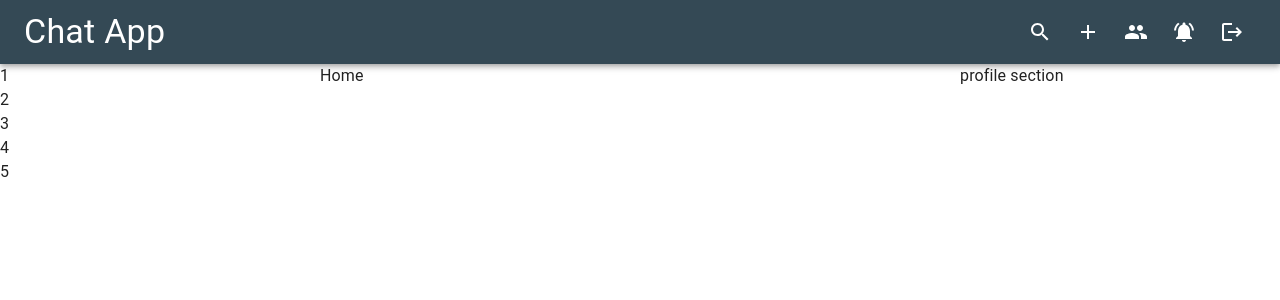
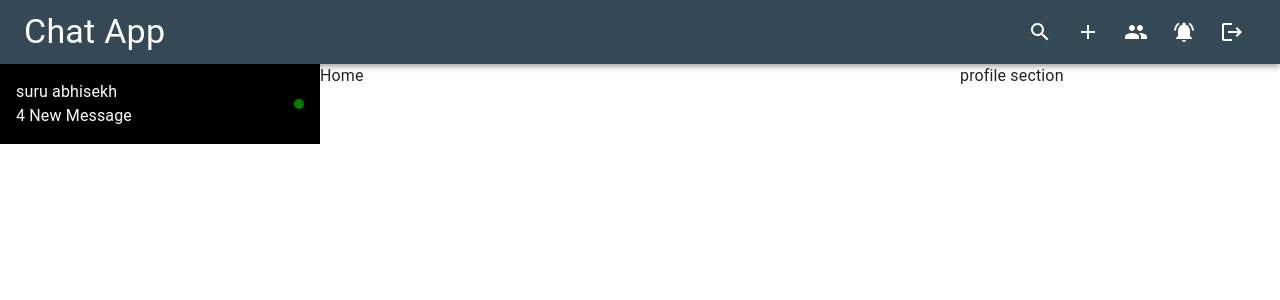
Before and after one commit to Abhisekh8421/ChitChatHub, a React (Vite) app in the folder client/: page / in a window 1280 px wide. Shown: the top 300 px of the page. Built offline with nearby package versions, Linux system fonts and the light colour scheme.

Commit message:
implemented chatItem and Chatlist

```diff
--- /dev/null
+++ b/client/src/components/constants/Sampledata.js
@@ -0,0 +1,9 @@
+export const sampleChats = [
+  {
+    avatar: ["https://picsum.photos/seed/picsum/200/300"],
+    name: "suru abhisekh",
+    _id: "1",
+    groupChat: false,
+    members: ["1", "2"],
+  },
+];
--- a/client/src/components/layout/Applayout.jsx
+++ b/client/src/components/layout/Applayout.jsx
@@ -3,6 +3,7 @@ import Header from "./Header";
 import Title from "../shared/Title";
 import { Grid } from "@mui/material";
 import Chatlist from "../specific/Chatlist";
+import { sampleChats } from "../constants/Sampledata";
 
 const Applayout = () => (Wrappedcomponent) => {
   return (props) => {
@@ -20,7 +21,12 @@ const Applayout = () => (Wrappedcomponent) => {
             }}
             height={"100%"}
           >
-            <Chatlist chats={[1, 2, 3, 4, 5]} />
+            <Chatlist
+              chats={sampleChats}
+              chatId={"1"}
+              newMessagesAlert={[{ chatId: "1", count: 4 }]}
+              onlineUsers={["1", "2"]}
+            />
           </Grid>
           <Grid item xs={12} sm={8} md={5} lg={6} height={"100%"}>
             <Wrappedcomponent {...props} />
--- a/client/src/components/shared/ChatItem.jsx
+++ b/client/src/components/shared/ChatItem.jsx
@@ -15,6 +15,9 @@ const ChatItem = ({
 }) => {
   return (
     <Link
+      sx={{
+        padding: "0",
+      }}
       to={`/chat/${_id}`}
       onContextMenu={(e) => handleDeleteChatOpen(e, _id, groupChat)}
     >
--- a/client/src/components/specific/Chatlist.jsx
+++ b/client/src/components/specific/Chatlist.jsx
@@ -1,5 +1,6 @@
 import { Stack } from "@mui/material";
 import React from "react";
+import ChatItem from "../shared/ChatItem";
 
 const Chatlist = ({
   w = "100%",
@@ -17,7 +18,28 @@ const Chatlist = ({
   return (
     <Stack width={w} direction={"column"}>
       {chats.map((data, index) => {
-        return <div key={index}>{data}</div>;
+        const { _id, name, groupChat, avatar, members } = data;
+        const newMessageAlert = newMessagesAlert.find(
+          ({ chatId }) => chatId === _id
+        );
+        const isOnline = members.some((member) => onlineUsers.includes(_id));
+        {
+          /* if any member in the members array is currently online. It does this by using the .some() method to iterate through each member in the members array. For each member, it checks if their _id is included in the onlineUsers array. If at least one member's _id is found in the onlineUsers array, the isOnline variable will be true; otherwise, it will be false */
+        }
+        return (
+          <ChatItem
+            newMessageAlert={newMessageAlert}
+            isOnline={isOnline}
+            avatar={avatar}
+            name={name}
+            _id={_id}
+            key={_id}
+            index={index}
+            groupChat={groupChat}
+            sameSender={chatId === _id}
+            handleDeleteChatOpen={handleDeleteChat}
+          />
+        );
       })}
     </Stack>
   );
```
